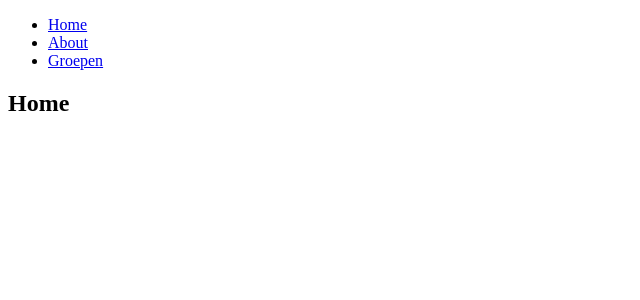
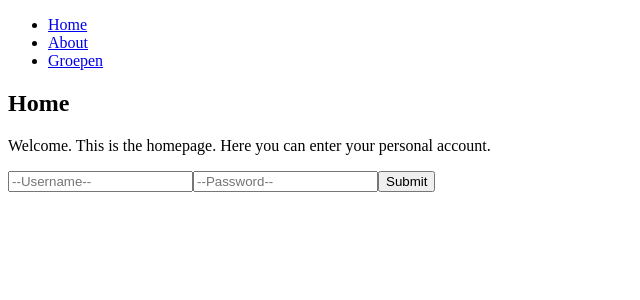
Before and after one commit to VanLeeuwenTim/kostenDeler, a React (Create React App) app: page / in a window 1280 px wide. Shown: the top 300 px of the page, without its empty margins (0-640 px from the left). Built offline with nearby package versions, Linux system fonts and the light colour scheme.

Commit message:
added some text to home and about page

```diff
--- a/src/About.js
+++ b/src/About.js
@@ -1,5 +1,13 @@
 import React from "react";
 
 export default function About() {
-  return <h2>About</h2>;
+  return (
+    <div id="about">
+      <h2>About</h2>
+      <p>
+        This is a basic website we use to practise our react and javascript
+        skills.
+      </p>
+    </div>
+  );
 }
--- a/src/Home.js
+++ b/src/Home.js
@@ -1,5 +1,21 @@
-import React from 'react';
+import React from "react";
 
 export default function Home() {
-	return <h2>Home</h2>;
+  return (
+    <div id="home">
+      <h2>Home</h2>
+      <p>
+        Welcome. This is the homepage. Here you can enter your personal account.
+      </p>
+      <form onSubmit={console.log("welkom")}>
+        <input name="username" type="text" placeholder="--Username--" />
+        <input name="password" type="text" placeholder="--Password--" />
+        <input
+          type="submit"
+          value="Submit"
+          onClick={console.log("submitted")}
+        />
+      </form>
+    </div>
+  );
 }
```
